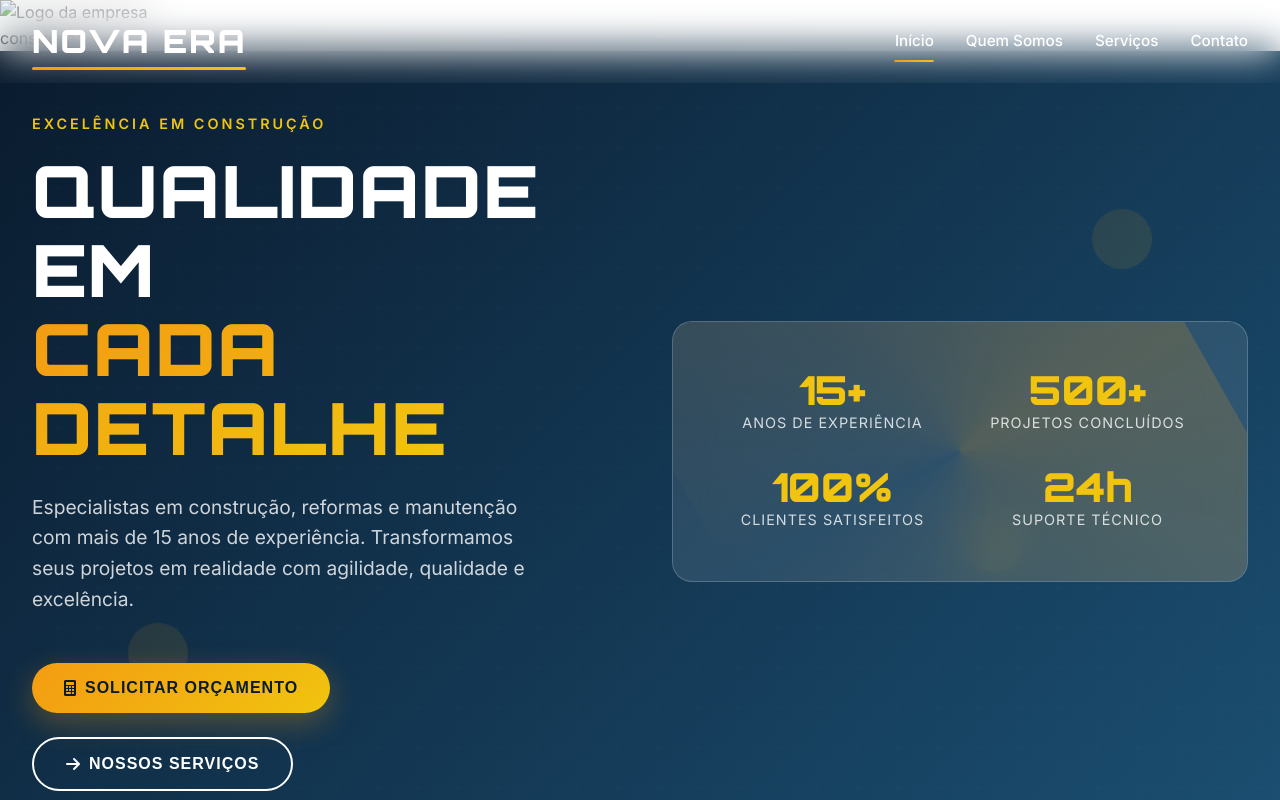
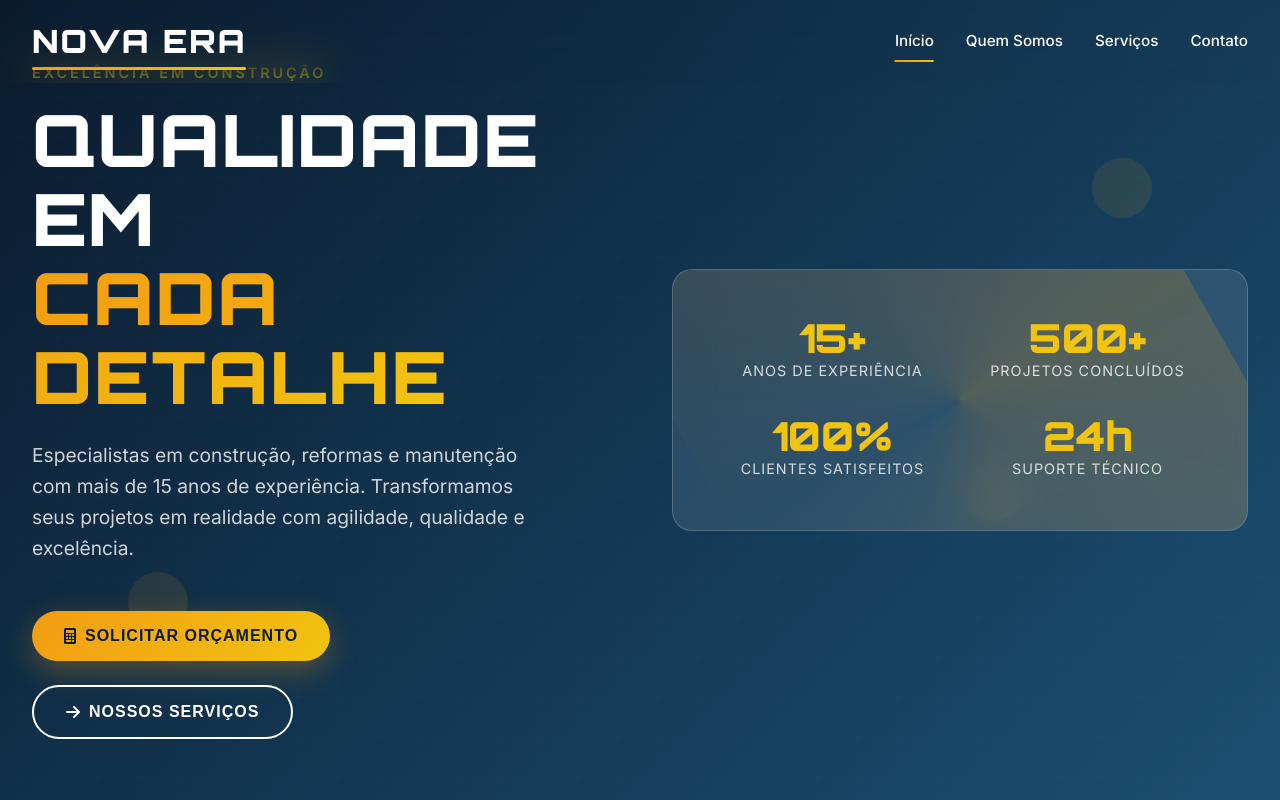
Before and after one commit to Novaera22/NovaEra, a plain HTML site: page index.html in a window 1280 px wide. Shown: the top 800 px of the page. Drawn offline with Linux system fonts and the light colour scheme.

Commit message:
Update index.html

```diff
--- a/index.html
+++ b/index.html
@@ -1,12 +1,7 @@
 <!DOCTYPE html>
 <html lang="pt-BR">
   <head>
-    <header class="topo-site">
-  <div class="container-logo">
-    <img src="logo.png" alt="Logo da empresa" class="logo-img" />
-    <span class="nome-site">construção</span>
-  </div>
-</header>
+
 
     <meta charset="UTF-8" />
     <meta name="viewport" content="width=device-width, initial-scale=1.0" />
@@ -40,7 +35,7 @@
       href="https://fonts.googleapis.com/css2?family=Inter:wght@300;400;500;600;700;800;900&family=Orbitron:wght@400;700;900&display=swap"
       rel="stylesheet"
     />
-
+      <link rel="icon" href="logo.png" type="image/png" />
     <!-- Font Awesome -->
     <link
       rel="stylesheet"
```
